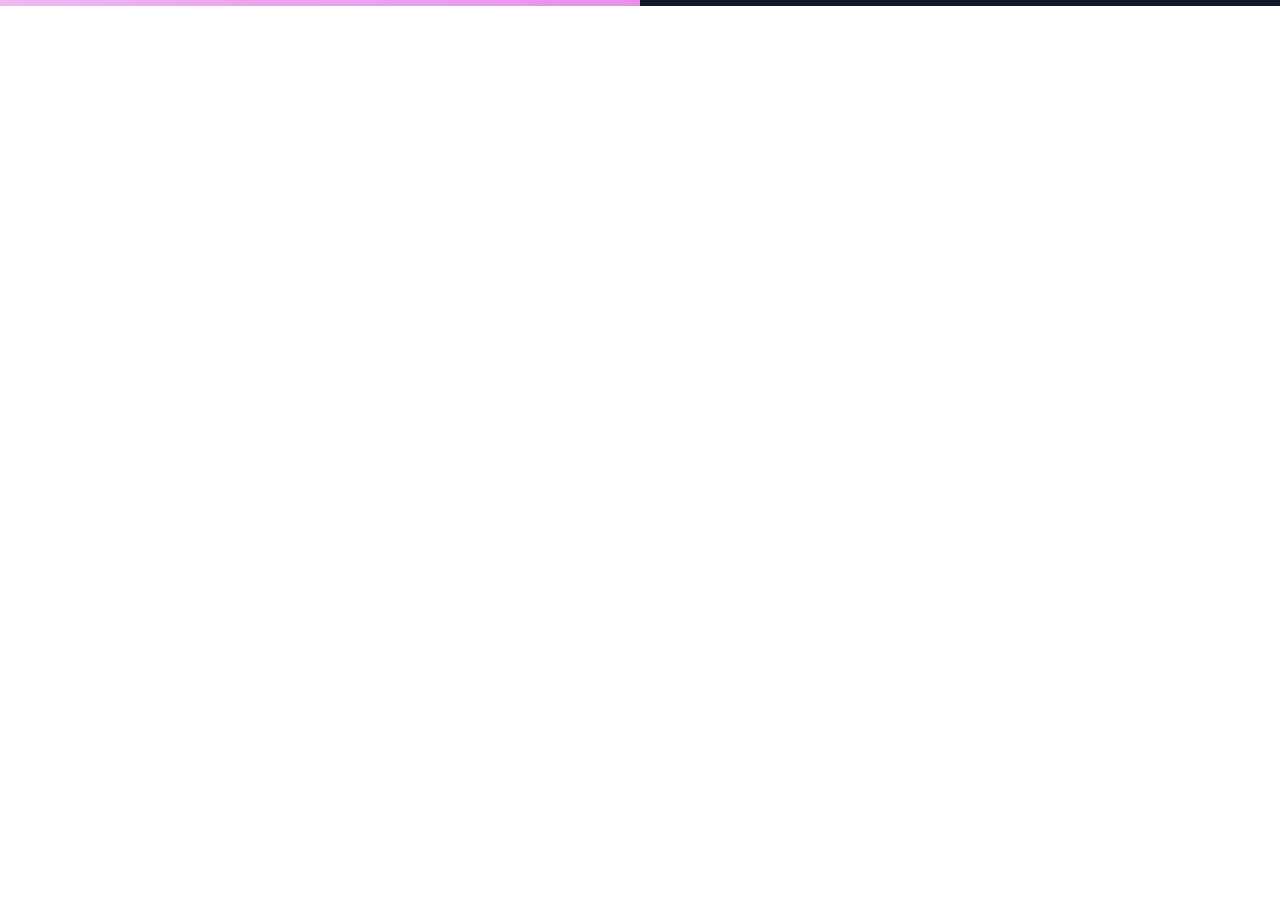
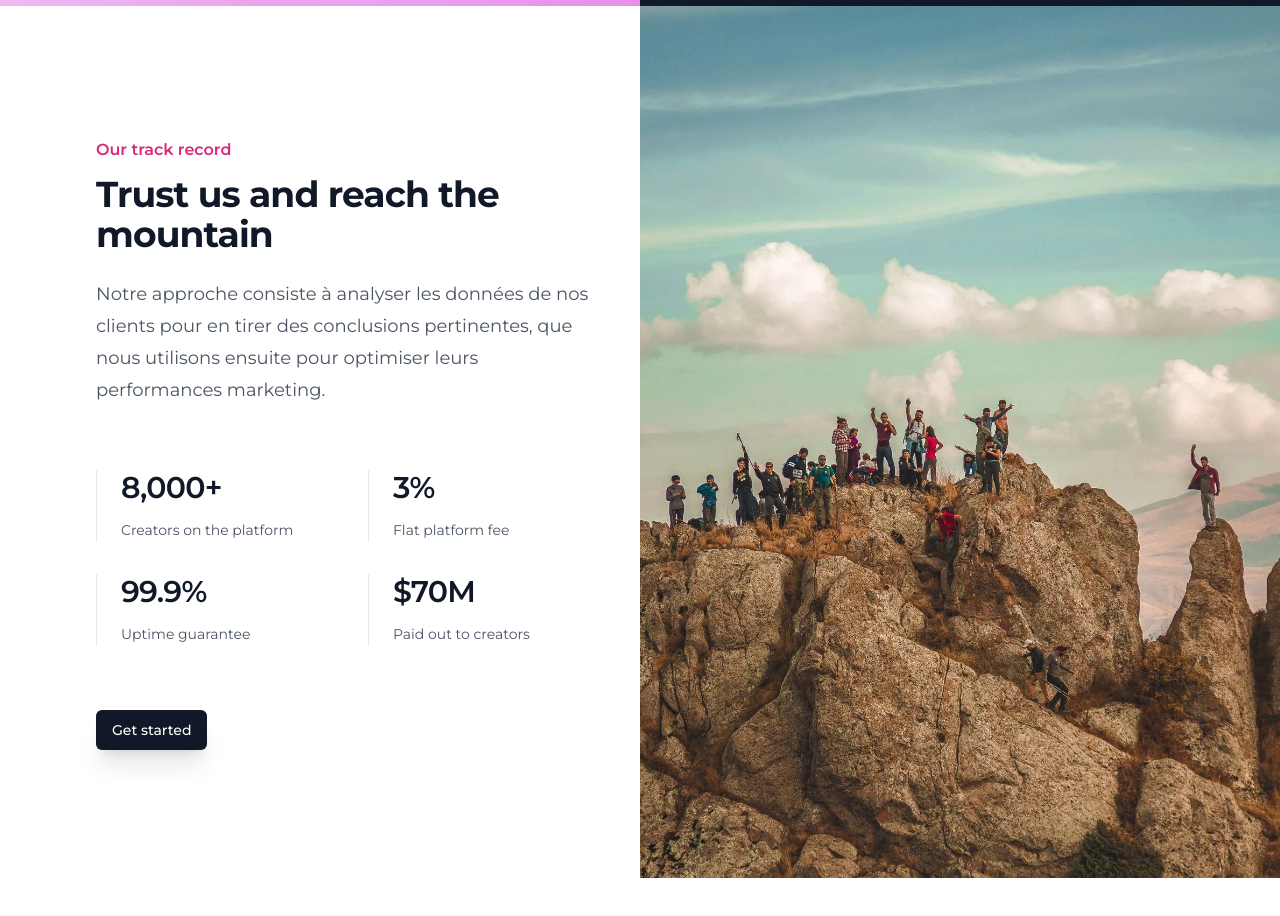
Before and after one commit to FindMalek/Digi.ar, a Next.js app: page / in a window 1280 px wide. Shown: the part 1800-2716 px from the top of the page. Before the commit the page ends 1806 px from the top, so only its background shows below. Built offline with nearby package versions, Linux system fonts and the light colour scheme.

Commit message:
(1.0.7) - Implemented 'ServicesSection' | Home Page.

```diff
--- a/app/page.tsx
+++ b/app/page.tsx
@@ -3,6 +3,8 @@
 import Navbar from '@/components/overall/Navbar'
 import Herosection from '@/components/home/Herosection'
 import WeAreSection from '@/components/home/WeAreSection'
+import TrustUsSection from '@/components/home/TrustUsSection'
+import ServicesSection from '@/components/home/ServicesSection'
 
 export default function Home() {
   return (
@@ -10,6 +12,8 @@ export default function Home() {
       <Navbar />
       <Herosection />
       <WeAreSection />
+      <TrustUsSection />
+      <ServicesSection />
     </>
   )
 }
--- a/src/components/home/AuthorBox.tsx
+++ b/src/components/home/AuthorBox.tsx
@@ -9,8 +9,8 @@ export default function AuthorBox() {
             <div className="py-12">
               <div className="flex items-center">
                 <Avatar>
-                  <AvatarImage src="profile-pic/profile.webp" />
-                  <AvatarFallback>Mahmoud Beznaiguia</AvatarFallback>
+                  <AvatarImage src="profile-pic/profile.webp" alt="Mahmoud Beznaiguia Profile Picture" />
+                  <AvatarFallback>Mahmoud Beznaiguia Profile Picture</AvatarFallback>
                 </Avatar>
                 <div className="ml-4">
                   <h4 className="text-md font-bold text-white">
--- a/src/components/home/Herosection.tsx
+++ b/src/components/home/Herosection.tsx
@@ -1,11 +1,10 @@
-import React from 'react'
+import React from "react";
 import Image from "next/image";
 import Link from "next/link";
 
 import { ChevronRightIcon } from "@heroicons/react/20/solid";
 
 import Logo from "@/components/overall/Logo";
-
 
 export default function Herosection() {
   return (
--- /dev/null
+++ b/src/components/home/ServicesSection.tsx
@@ -0,0 +1,87 @@
+import {
+  PresentationChartBarIcon,
+  CursorArrowRippleIcon,
+  FingerPrintIcon,
+  InboxStackIcon,
+  ChatBubbleBottomCenterTextIcon,
+} from "@heroicons/react/24/outline";
+const features = [
+  {
+    name: "Marketing Consulting",
+    description:
+      "Conseils en marketing stratégique.",
+    icon: ChatBubbleBottomCenterTextIcon,
+  },
+  {
+    name: "Social Media Management",
+    description:
+      "Stratégies médias sociaux personnalisées.",
+    icon: CursorArrowRippleIcon,
+  },
+  {
+    name: "Marketing Project Management",
+    description:
+      "Gestion de projet marketing efficace.",
+    icon: InboxStackIcon,
+  },
+  {
+    name: "Performance Advertising",
+    description:
+      "Publicités à la Performance.",
+    icon: PresentationChartBarIcon,
+  },
+  {
+    name: "i forgot",
+    description:
+      "test test",
+    icon: FingerPrintIcon,
+  },
+  {
+    name: "I forgot",
+    description:
+      "test",
+    icon: FingerPrintIcon,
+  },
+];
+
+export default function ServicesSection() {
+  return (
+    <div className="bg-white py-24 sm:py-32">
+      <div className="mx-auto max-w-7xl px-6 lg:px-8">
+        <div className="mx-auto max-w-2xl lg:text-center">
+          <h2 className="text-base font-semibold leading-7 text-violet-950">
+            Deploy faster
+          </h2>
+          <p className="mt-2 text-3xl font-bold tracking-tight text-gray-900 sm:text-4xl">
+            Everything you need to deploy your app
+          </p>
+          <p className="mt-6 text-lg leading-8 text-gray-600">
+            Quis tellus eget adipiscing convallis sit sit eget aliquet quis.
+            Suspendisse eget egestas a elementum pulvinar et feugiat blandit at.
+            In mi viverra elit nunc.
+          </p>
+        </div>
+        <div className="mx-auto mt-16 max-w-2xl sm:mt-20 lg:mt-24 lg:max-w-4xl">
+          <dl className="grid max-w-xl grid-cols-1 gap-x-8 gap-y-10 lg:max-w-none lg:grid-cols-3 lg:gap-y-16">
+            {features.map((feature) => (
+              <div key={feature.name} className="relative pl-16">
+                <dt className="text-base font-semibold leading-7 text-gray-900">
+                  <div className="absolute left-0 top-0 flex h-10 w-10 items-center justify-center rounded-lg bg-violet-950">
+                    <feature.icon
+                      className="h-6 w-6 text-white"
+                      aria-hidden="true"
+                    />
+                  </div>
+                  {feature.name}
+                </dt>
+                <dd className="mt-2 text-base leading-7 text-gray-600">
+                  {feature.description}
+                </dd>
+              </div>
+            ))}
+          </dl>
+        </div>
+      </div>
+    </div>
+  );
+}
--- /dev/null
+++ b/src/components/home/TrustUsSection.tsx
@@ -0,0 +1,61 @@
+import Image from "next/image";
+import Link from "next/link";
+import { Button } from "@/components/ui/Button";
+
+const stats = [
+  { id: 1, name: "Creators on the platform", value: "8,000+" },
+  { id: 2, name: "Flat platform fee", value: "3%" },
+  { id: 3, name: "Uptime guarantee", value: "99.9%" },
+  { id: 4, name: "Paid out to creators", value: "$70M" },
+];
+
+export default function TrustUsSection() {
+  return (
+    <div className="relative bg-white">
+      <Image
+        className="h-56 w-full bg-gray-50 object-cover lg:absolute lg:inset-y-0 lg:right-0 lg:h-full lg:w-1/2"
+        src="/trust-us/Mountains.webp"
+        alt="A picture from Pexels.com of a mountain and some people hiking and rising their hands in the air."
+        height={1000}
+        width={1000}
+      />
+      <div className="mx-auto grid max-w-7xl lg:grid-cols-2">
+        <div className="px-6 pb-24 pt-16 sm:pb-32 sm:pt-20 lg:col-start-1 lg:px-8 lg:pt-32">
+          <div className="mx-auto max-w-2xl lg:mr-0 lg:max-w-lg">
+            <h2 className="text-base font-semibold leading-8 text-pink-600">
+              Our track record
+            </h2>
+            <p className="mt-2 text-3xl font-bold tracking-tight text-gray-900 sm:text-4xl">
+              Trust us and reach the mountain
+            </p>
+            <p className="mt-6 text-lg leading-8 text-gray-600">
+              Notre approche consiste à analyser les données de nos clients pour
+              en tirer des conclusions pertinentes, que nous utilisons ensuite
+              pour optimiser leurs performances marketing.
+            </p>
+            <dl className="mt-16 grid max-w-xl grid-cols-1 gap-8 sm:mt-20 sm:grid-cols-2 xl:mt-16">
+              {stats.map((stat) => (
+                <div
+                  key={stat.id}
+                  className="flex flex-col gap-y-3 border-l border-gray-900/10 pl-6"
+                >
+                  <dt className="text-sm leading-6 text-gray-600">
+                    {stat.name}
+                  </dt>
+                  <dd className="order-first text-3xl font-semibold tracking-tight text-gray-900">
+                    {stat.value}
+                  </dd>
+                </div>
+              ))}
+            </dl>
+            <Link href="/contact">
+              <Button className="mt-16 text-white shadow-xl bg-gray-900 hover:bg-gray-500">
+                Get started
+              </Button>
+            </Link>
+          </div>
+        </div>
+      </div>
+    </div>
+  );
+}
--- a/src/components/home/WeAreSection.tsx
+++ b/src/components/home/WeAreSection.tsx
@@ -1,6 +1,8 @@
 import React from "react";
 import Image from "next/image";
 import Link from "next/link";
+
+import { Button } from "@/components/ui/Button";
 import AuthorBox from "@/components/home/AuthorBox";
 
 export default function WeAreSection() {
@@ -10,7 +12,7 @@ export default function WeAreSection() {
         <Image
           className="h-full w-full object-cover"
           src="/we-are/Marketing Plan.webp"
-          alt=""
+          alt="A note with a marketing plan on it."
           height={1200}
           width={1000}
         />
@@ -53,11 +55,10 @@ export default function WeAreSection() {
           </p>
           <AuthorBox />
           <div className="mt-8">
-            <Link
-              href="/about"
-              className="inline-flex rounded-md bg-white/10 px-3.5 py-2.5 text-sm font-semibold text-white shadow-sm hover:bg-white/20 focus-visible:outline focus-visible:outline-2 focus-visible:outline-offset-2 focus-visible:outline-white"
-            >
-              More about us
+            <Link href="/about">
+              <Button className="inline-flex rounded-md bg-gray-100 px-3.5 py-2.5 text-sm font-semibold text-gray-700 shadow-sm hover:bg-white/20 hover:text-white focus-visible:outline focus-visible:outline-2 focus-visible:outline-offset-2 focus-visible:outline-white">
+                More about us
+              </Button>
             </Link>
           </div>
         </div>
--- a/src/components/navigation/ContactButton.tsx
+++ b/src/components/navigation/ContactButton.tsx
@@ -1,5 +1,6 @@
 import { LinkIcon } from "@heroicons/react/20/solid";
 import { Button } from "@/components/ui/Button";
+import Link from "next/link";
 
 type Props = {
   className?: string;
@@ -10,6 +11,7 @@ export default function ContactButton({ className }: Props) {
     <div className={className}>
       <div className="flex items-center justify-center md:justify-start">
         <div className="flex-shrink-0 ml-auto md:w-full">
+          <Link href="/contact">
             <Button
               type="button"
               className="w-full md:w-auto relative inline-flex items-center gap-x-1.5 rounded-3xl bg-pink-600 px-5 py-2 text-sm font-semibold text-white shadow-sm hover:bg-pink-500 focus-visible:outline focus-visible:outline-2 focus-visible:outline-offset-2 focus-visible:outline-pink-600"
@@ -17,9 +19,9 @@ export default function ContactButton({ className }: Props) {
               <LinkIcon className="-ml-0.5 h-5 w-5" aria-hidden="true" />
               Contact
             </Button>
+          </Link>
         </div>
       </div>
     </div>
-
   );
 }
```
Also changed, not shown: public/trust-us/Mountains.webp (added). Lines whose indentation alone changed are shown as unchanged.
